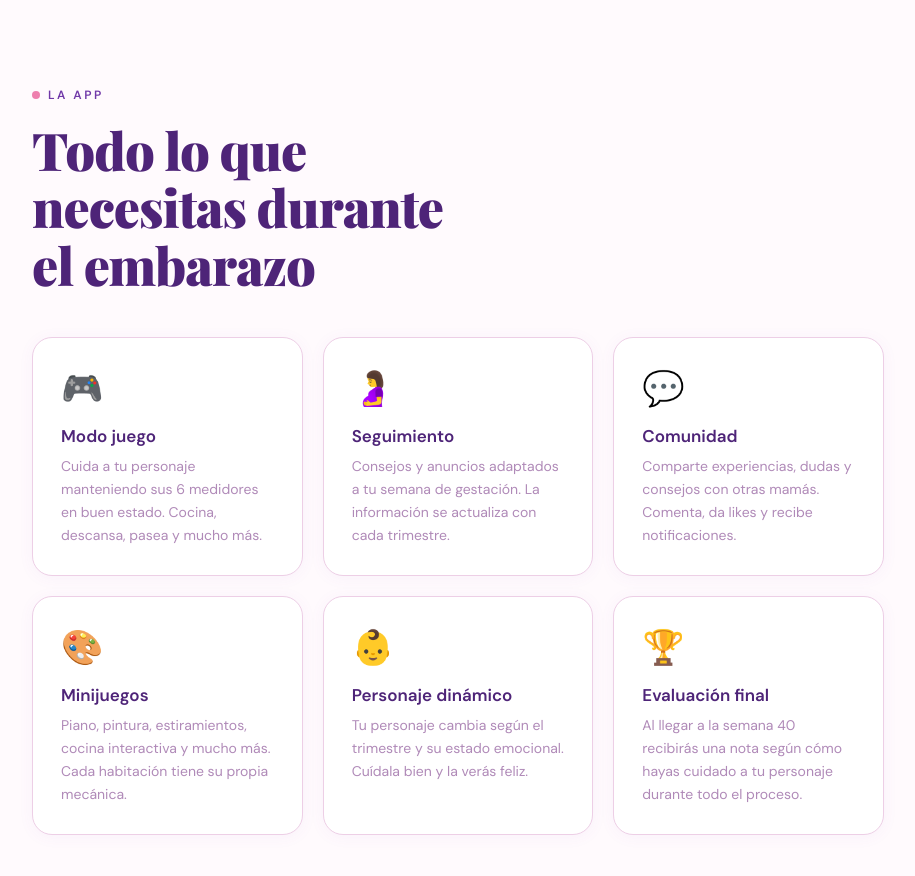
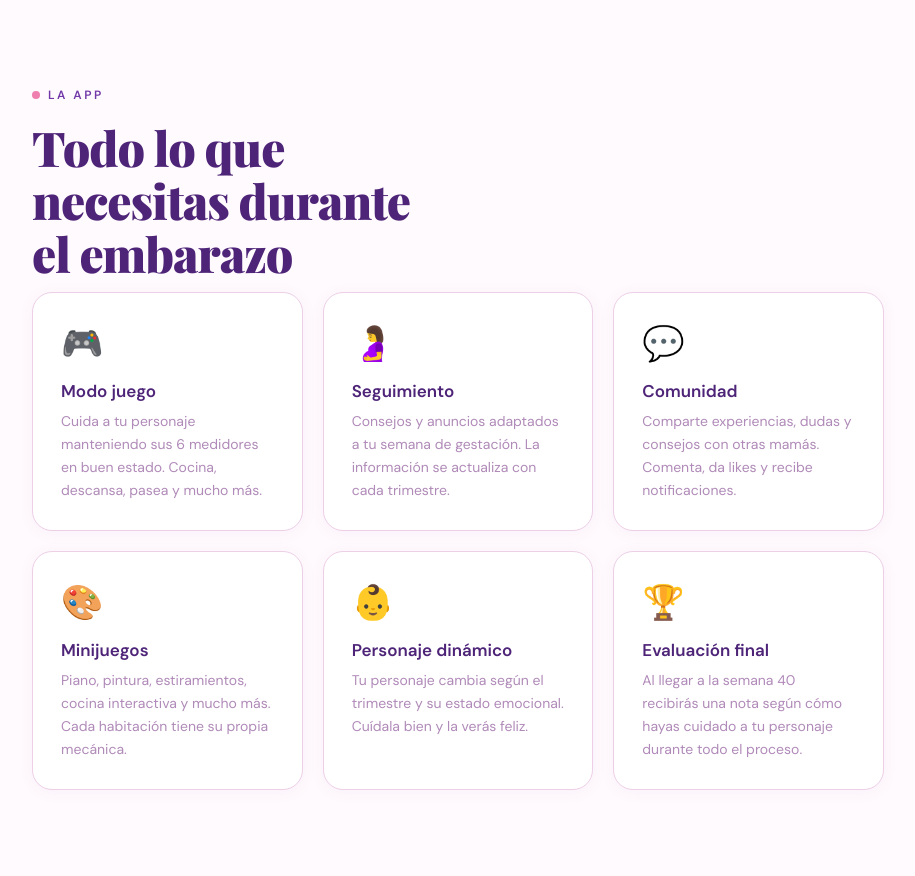
Before and after one commit to Iria141/damagotchi_web, a plain HTML site: page index.html in a window 1280 px wide. Shown: the part 1200-2076 px from the top of the page, without its empty margins (182-1097 px from the left). Drawn offline with nearby package versions, Linux system fonts and the light colour scheme.

```diff
--- a/index.html
+++ b/index.html
@@ -520,7 +520,7 @@
 
   <section id="caracteristicas">
     <div class="section-label">La app</div>
-    <h2>Todo lo que<br>necesitas durante<br>el embarazo</h2>
+    <h2 style="font-family:'Playfair Display',serif;font-size:clamp(32px,6vw,48px);font-weight:900;color:var(--morado-oscuro);margin-bottom:12px;letter-spacing:-1px;">Todo lo que<br>necesitas durante<br>el embarazo</h2>
 
     <div class="features-grid">
       <div class="feature-card">
```
